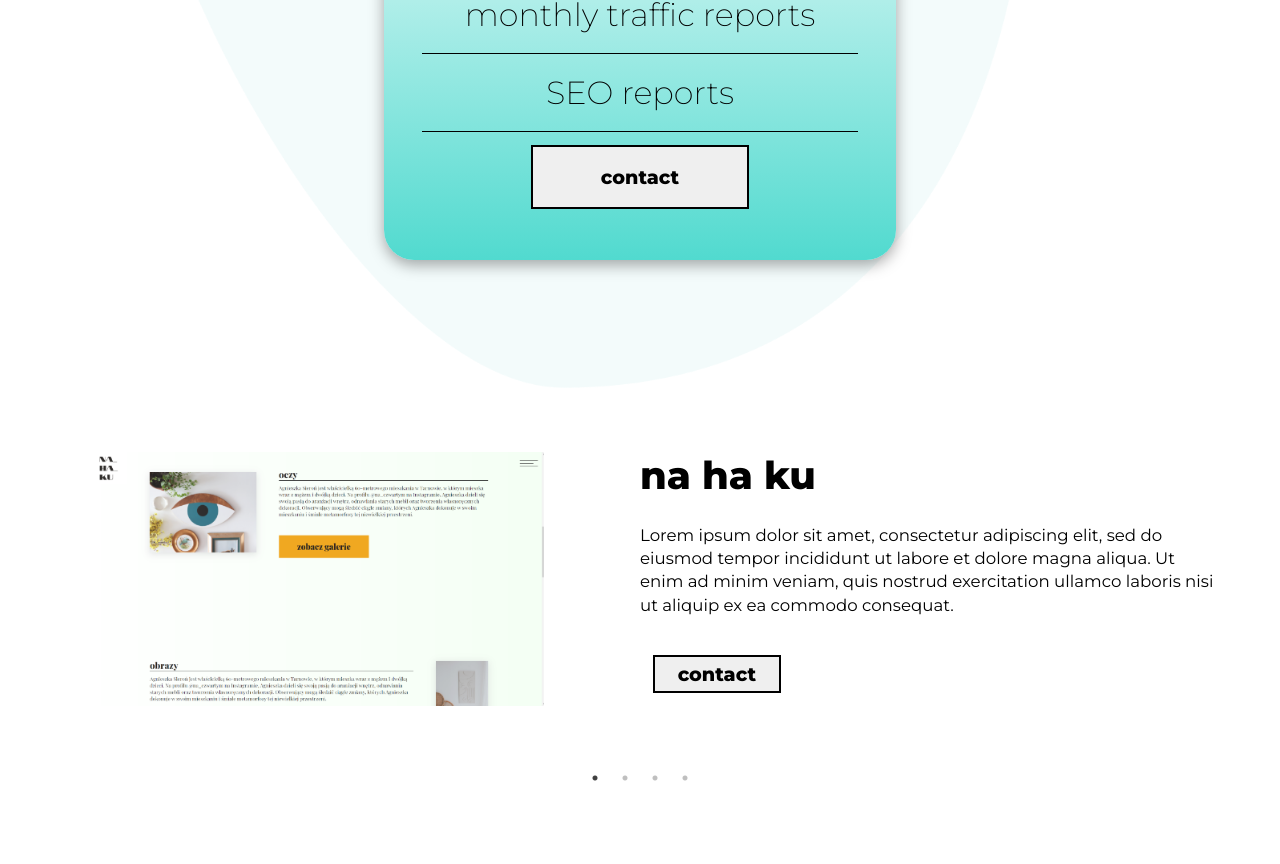
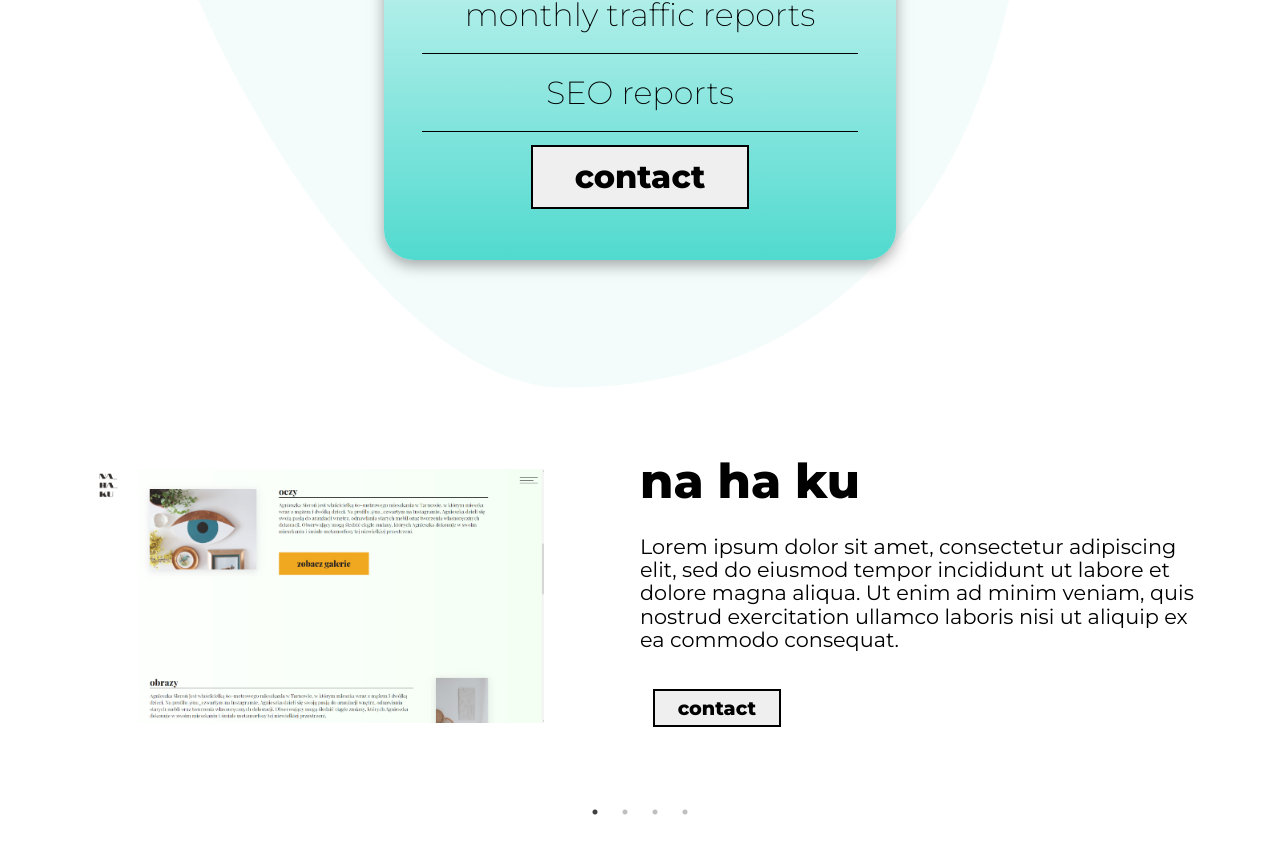
Before and after one commit to laterinthepast/alldayweb, a React (Create React App) app: page / in a window 1280 px wide. Shown: the part 1869-2733 px from the top of the page. Built offline with nearby package versions, Linux system fonts and the light colour scheme.

Commit message:
updated fonts

```diff
--- a/src/components/About.jsx
+++ b/src/components/About.jsx
@@ -10,6 +10,9 @@ const Wrapper = styled.div`
     padding: 10vw;
     background: rgb(245,223,129);
     background: linear-gradient(0deg, rgba(245,223,129,1) 0%, rgba(255,255,255,1) 100%);
+    h3 {
+        font-size: 1.5rem;
+    }
 `
 
 
--- a/src/components/Contact.jsx
+++ b/src/components/Contact.jsx
@@ -22,7 +22,7 @@ const Container = styled.div`
   border-radius: 30px;
   h1 {
     padding-bottom: 3vw;
-    font-size: 2.2vw;
+    font-size: 2.2rem;
     font-weight: 900;
   }
   .input-values {
--- a/src/components/Footer.jsx
+++ b/src/components/Footer.jsx
@@ -6,8 +6,15 @@ const Wrapper = styled.div`
     display: flex;
     justify-content: center;
     align-items: center;
-    gap: 5vw;
-    padding-top: 10vw;
+    gap: 10vw;
+    margin: 10vw 5vw;
+    h1 {
+        font-size: 1rem;
+    }
+    img {
+        width: 10%;
+    }
+    background-color: #fff;
 `
 
 
--- a/src/components/Hero.jsx
+++ b/src/components/Hero.jsx
@@ -23,7 +23,7 @@ const Left = styled.div`
     width: 50vw;
     padding-left: 10vw;
     h1 {
-        font-size: 4vw;
+        font-size: 3rem;
         font-weight: 600;
     }
     p {
--- a/src/components/Offer.jsx
+++ b/src/components/Offer.jsx
@@ -17,9 +17,8 @@ const Wrapper = styled.div`
     align-items: center;
     justify-content: center;
     .offer-title {
-
         h2{
-            font-size: 3vw;
+            font-size: 3rem;
             font-weight: 800;
         }
 
@@ -35,14 +34,14 @@ const Container = styled.div`
     box-shadow: rgba(50, 50, 93, 0.25) 0px 6px 12px -2px, rgba(0, 0, 0, 0.3) 0px 3px 7px -3px;
     border-radius: 30px;
     p {
-        font-size: 2vw;
+        font-size: 1.7rem;
         padding-bottom: 5vw;
     }
     h5 {
         position: absolute;
         bottom: 5vw;
         right: 5vw;
-        font-size: 3vw;
+        font-size: 2.5rem;
         font-weight: 200;
         span {
             font-weight: 900;
--- a/src/components/Portfolio.jsx
+++ b/src/components/Portfolio.jsx
@@ -29,11 +29,11 @@ const SliderItem = styled.div`
         padding: 5vw 5vw 5vw 0;
         width: 50%;
         h1 {
-            font-size: 3vw;
+            font-size: 3rem;
             font-weight: 800;
         }
         p {
-            font-size: 1.3vw;
+            font-size: 1.3rem;
             line-height: 1.8vw;
             padding: 2vw 0;
         }
--- a/src/components/Services.jsx
+++ b/src/components/Services.jsx
@@ -51,7 +51,7 @@ const RowS = styled.div`
     position: relative;
 
     h1 {
-        font-size: 4.5vw;
+        font-size: 4rem;
         font-weight: 900;
         position: absolute;
         top: 7vw;
@@ -70,7 +70,7 @@ const RowS = styled.div`
         text-align: center;
         li {
             font-weight: 200;
-            font-size: 2.5vw;
+            font-size: 2rem;
             line-height: 4vw;
             border-bottom: 1px solid #000;
             padding: 1vw;
@@ -79,6 +79,7 @@ const RowS = styled.div`
     button {
         width: 17vw;
         height: 5vw;
+        font-size: 2rem;
     }
 
 `
--- a/src/styles.css
+++ b/src/styles.css
@@ -17,6 +17,7 @@
 
 body {
   width: 100%;
+  font-size: 1rem;
 }
 
 /* buttons */
@@ -26,7 +27,7 @@ button {
   margin: 1vw;
   border: none;
   cursor: pointer;
-  font-size: 1.5vw;
+  font-size: 1.2rem;
 }
 
 .btn-background {
--- a/src/styles.scss
+++ b/src/styles.scss
@@ -24,6 +24,7 @@ $green-light: #77d970;
 }
 body {
   width: 100%;
+  font-size: 1rem;
 }
 
 /* buttons */
@@ -34,7 +35,7 @@ button {
   margin: 1vw;
   border: none;
   cursor: pointer;
-  font-size: 1.5vw;
+  font-size: 1.2rem;
 }
 .btn-background {
   background: $orange;
```
